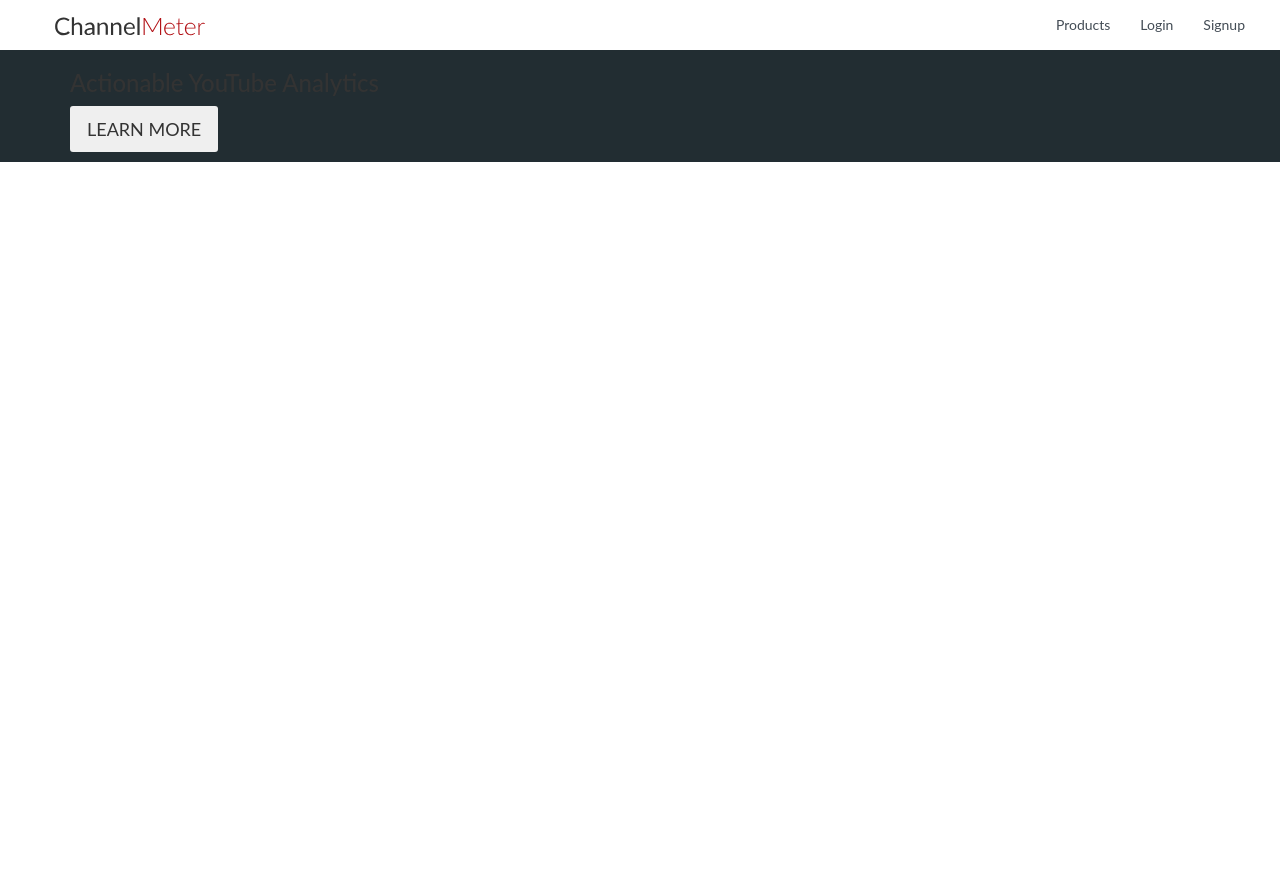
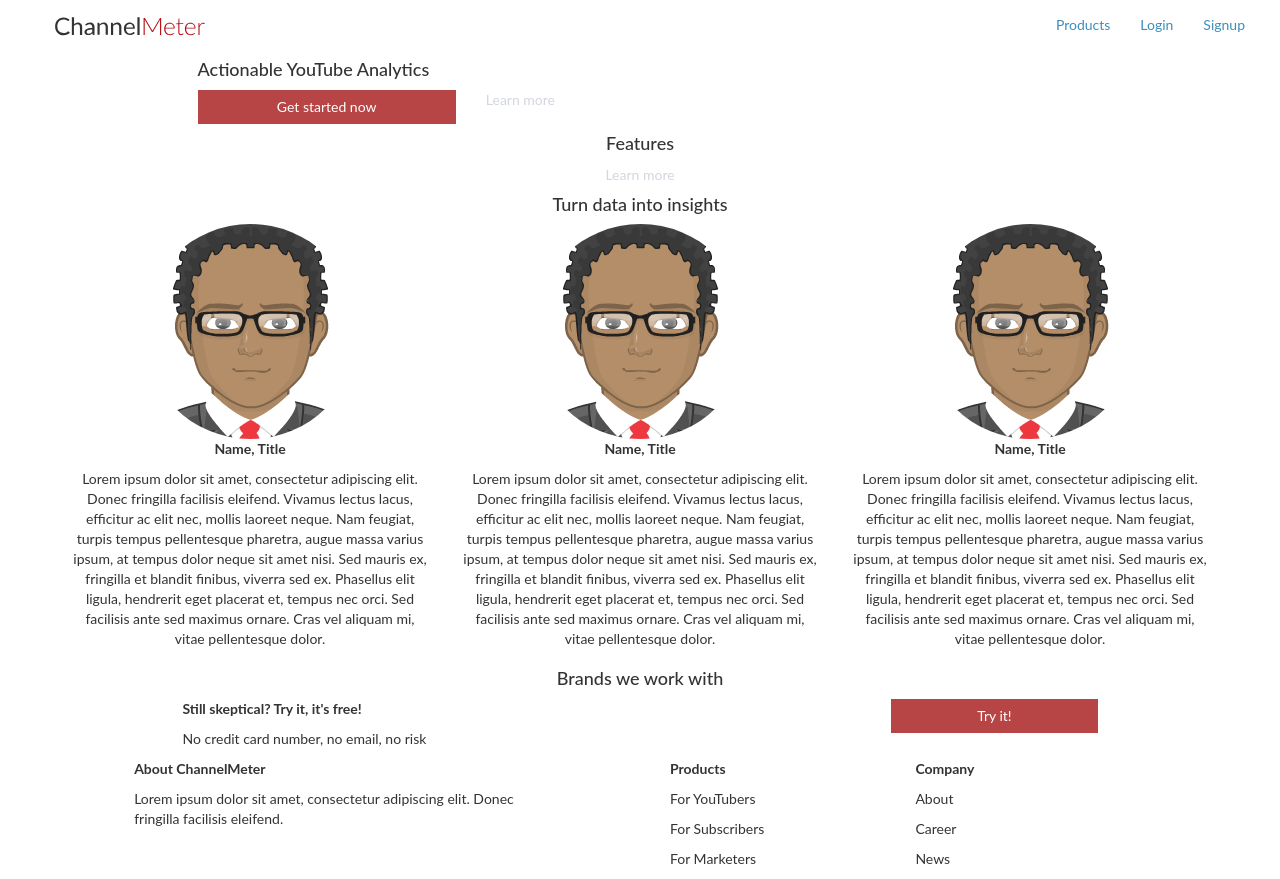
Before and after one commit to wing29/channalmeter, a website: page index.html in a window 1280 px wide. Before the commit the page ends 800 px from the top, so only its background shows below. Drawn offline with nearby package versions, Linux system fonts and the light colour scheme.

Commit message:
New index.html

```diff
--- a/index.html
+++ b/index.html
@@ -13,8 +13,7 @@
     <link href="dist/css/AdminLTE.css" rel="stylesheet" type="text/css" />
     <link href="dist/css/skins/skin-channelmeter.css" rel="stylesheet" type="text/css" />
 </head>
-<body>
-	<body class="skin-blue layout-top-nav">
+<body class="layout-top-nav">
     <div class="wrapper">
 
 		<header class="main-header">
@@ -40,17 +39,86 @@
         <div id="headerwrap">
             <div class="container">
                 <div class="row">
-				<div class="col-lg-5">
-					<h3>Actionable YouTube Analytics</h3>
-    				<p class="mt"><button type="button" class="btn btn-cta btn-lg">LEARN MORE</button></p>
+                    <div class="col-lg-offset- col-lg-6 col-md-offset-1 col-md-8 col-sm-10 col-xs-12">
+                        <div class="col-lg-10 col-md-10 col-sm-10 col-xs-10">
+                            <h4 class="col-lg-12 col-md-12 col-sm-12 col-xs-12 text-left">Actionable YouTube Analytics</h4>
+                            <div class="col-lg-8 col-md-8 col-sm-8 col-xs-8">
+                                <button type="button" class="btn btn-block btn-primary btn-flat">Get started now</button>
                             </div>
+                            <div class="col-lg-4 col-md-4 col-sm-4 col-xs-4">
+                                <a class="text-gray" href="$">Learn more</a>
+                            </div>
+                        </div>
+                    </div>
+                </div>
+                <div class="row">
+                    <h4 class="center-block text-center">Features</h4>
+                    <div class="col-lg-4">
+                    </div>
+                    <div class="col-lg-4">
 
-			</div><!-- /row -->
+                    </div>
+                    <div class="col-lg-4">
+
+                    </div>
+                    <a class="text-gray center-block text-center" href="$">Learn more</a>
+                </div>
+                <div class="row">
+                    <h4 class="center-block text-center">Turn data into insights</h4>
+                    <div class="col-lg-4 col-md-4 col-sm-4 col-xs-12">
+                        <img class="img-circle center-block" src="dist/img/avatar.png"/>
+                        <p class="text-bold text-center">Name, Title</p>
+                        <p class="text-center">Lorem ipsum dolor sit amet, consectetur adipiscing elit. Donec fringilla facilisis eleifend. Vivamus lectus lacus, efficitur ac elit nec, mollis laoreet neque. Nam feugiat, turpis tempus pellentesque pharetra, augue massa varius ipsum, at tempus dolor neque sit amet nisi. Sed mauris ex, fringilla et blandit finibus, viverra sed ex. Phasellus elit ligula, hendrerit eget placerat et, tempus nec orci. Sed facilisis ante sed maximus ornare. Cras vel aliquam mi, vitae pellentesque dolor.</p>
+                    </div>
+                    <div class="col-lg-4 col-md-4 col-sm-4 col-xs-12">
+                        <img class="img-circle center-block" src="dist/img/avatar.png"/>
+                        <p class="text-bold text-center">Name, Title</p>
+                        <p class="text-center">Lorem ipsum dolor sit amet, consectetur adipiscing elit. Donec fringilla facilisis eleifend. Vivamus lectus lacus, efficitur ac elit nec, mollis laoreet neque. Nam feugiat, turpis tempus pellentesque pharetra, augue massa varius ipsum, at tempus dolor neque sit amet nisi. Sed mauris ex, fringilla et blandit finibus, viverra sed ex. Phasellus elit ligula, hendrerit eget placerat et, tempus nec orci. Sed facilisis ante sed maximus ornare. Cras vel aliquam mi, vitae pellentesque dolor.</p>
+                    </div>
+                    <div class="col-lg-4 col-md-4 col-sm-4 col-xs-12">
+                        <img class="img-circle center-block" src="dist/img/avatar.png"/>
+                        <p class="text-bold text-center">Name, Title</p>
+                        <p class="text-center">Lorem ipsum dolor sit amet, consectetur adipiscing elit. Donec fringilla facilisis eleifend. Vivamus lectus lacus, efficitur ac elit nec, mollis laoreet neque. Nam feugiat, turpis tempus pellentesque pharetra, augue massa varius ipsum, at tempus dolor neque sit amet nisi. Sed mauris ex, fringilla et blandit finibus, viverra sed ex. Phasellus elit ligula, hendrerit eget placerat et, tempus nec orci. Sed facilisis ante sed maximus ornare. Cras vel aliquam mi, vitae pellentesque dolor.</p>
+                    </div>
+                </div>
+                <div class="row">
+                    <h4 class="center-block text-center">Brands we work with</h4>
+
+                </div>
+                <div class="row">
+                    <div class="col-lg-offset-1 col-lg-10 col-md-offset-1 col-md-10 col-sm-12 col-xs-12">
+                        <div class="col-lg-9 col-md-9 col-sm-9 col-xs-9">
+                            <p class="text-bold">Still skeptical? Try it, it's free!</p>
+                            <p>No credit card number, no email, no risk</p>
+                        </div>
+                        <div class="col-lg-3 col-md-3 col-sm-3 col-xs-3">
+                            <button class="btn btn-block btn-flat btn-primary" type="button">Try it!</button>
+                        </div>
+                    </div>
+                </div>
             </div><!-- /container -->
         </div> <!-- /headerwrap -->
+
+        <footer class="skin-blue container-fluid">
+            <div class="col-lg-4 col-md-4 col-sm-4 col-xs-4 col-lg-offset-1 col-md-offset-1 col-sm-offset-1 col-xs-offset-1">
+                <p class="text-bold">About ChannelMeter</p>
+                <p>Lorem ipsum dolor sit amet, consectetur adipiscing elit. Donec fringilla facilisis eleifend.</p>
             </div>
-
-
-
+            <div class="col-lg-5 col-md-5 col-sm-5 col-xs-5 col-lg-offset-1 col-md-offset-1 col-sm-offset-1 col-xs-offset-1">
+                <div class="col-lg-6 col-md-6 col-sm-6 col-xs-6">
+                    <p class="text-bold">Products</p>
+                    <p>For YouTubers</p>
+                    <p>For Subscribers</p>
+                    <p>For Marketers</p>
+                </div>
+                <div class="col-lg-6 col-md-6 col-sm-6 col-xs-6">
+                    <p class="text-bold">Company</p>
+                    <p>About</p>
+                    <p>Career</p>
+                    <p>News</p>
+                </div>
+            </div>
+        </footer>
+	</div>
 </body>
 </html>
```
Lines whose indentation alone changed are shown as unchanged.
